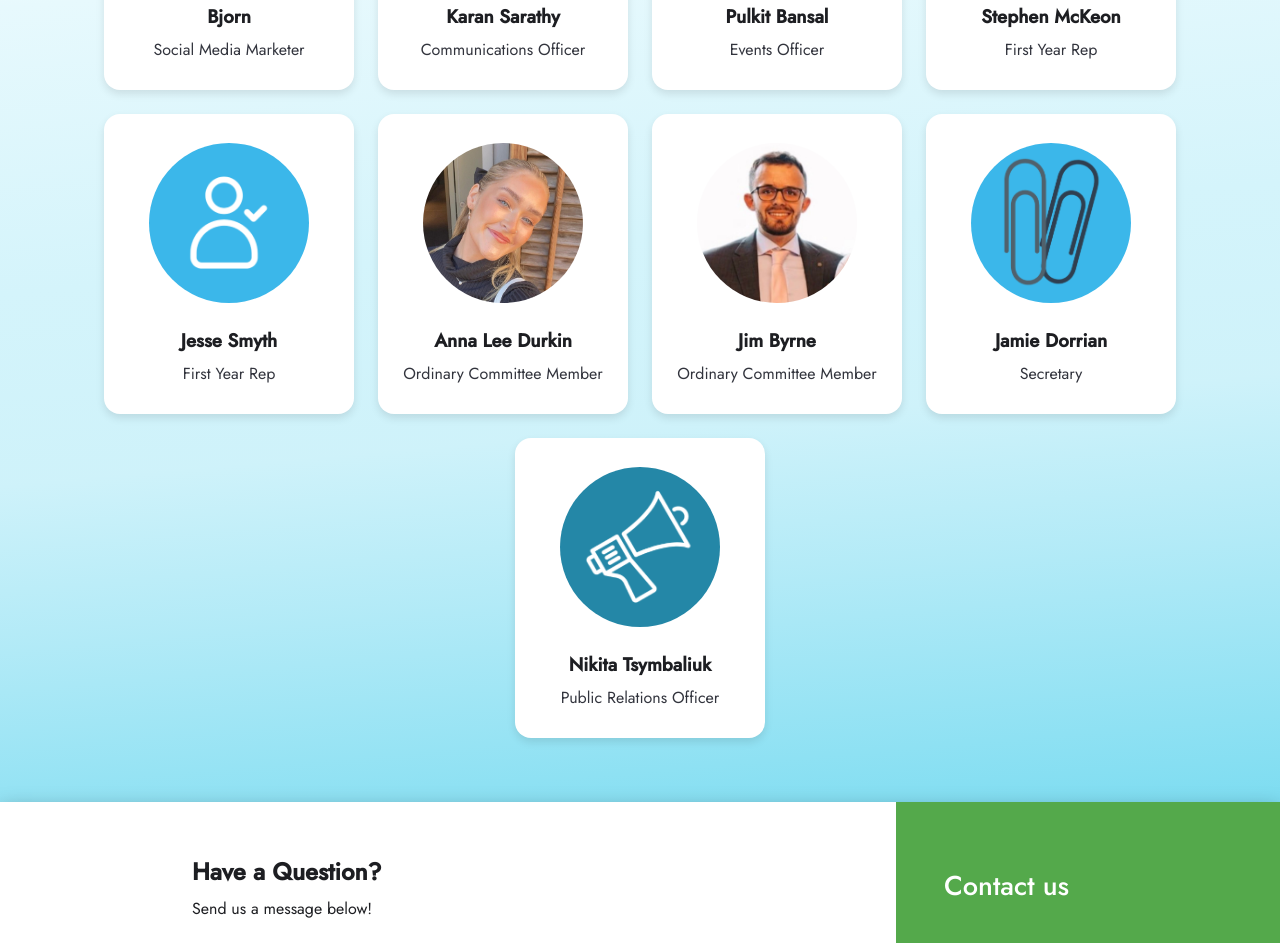
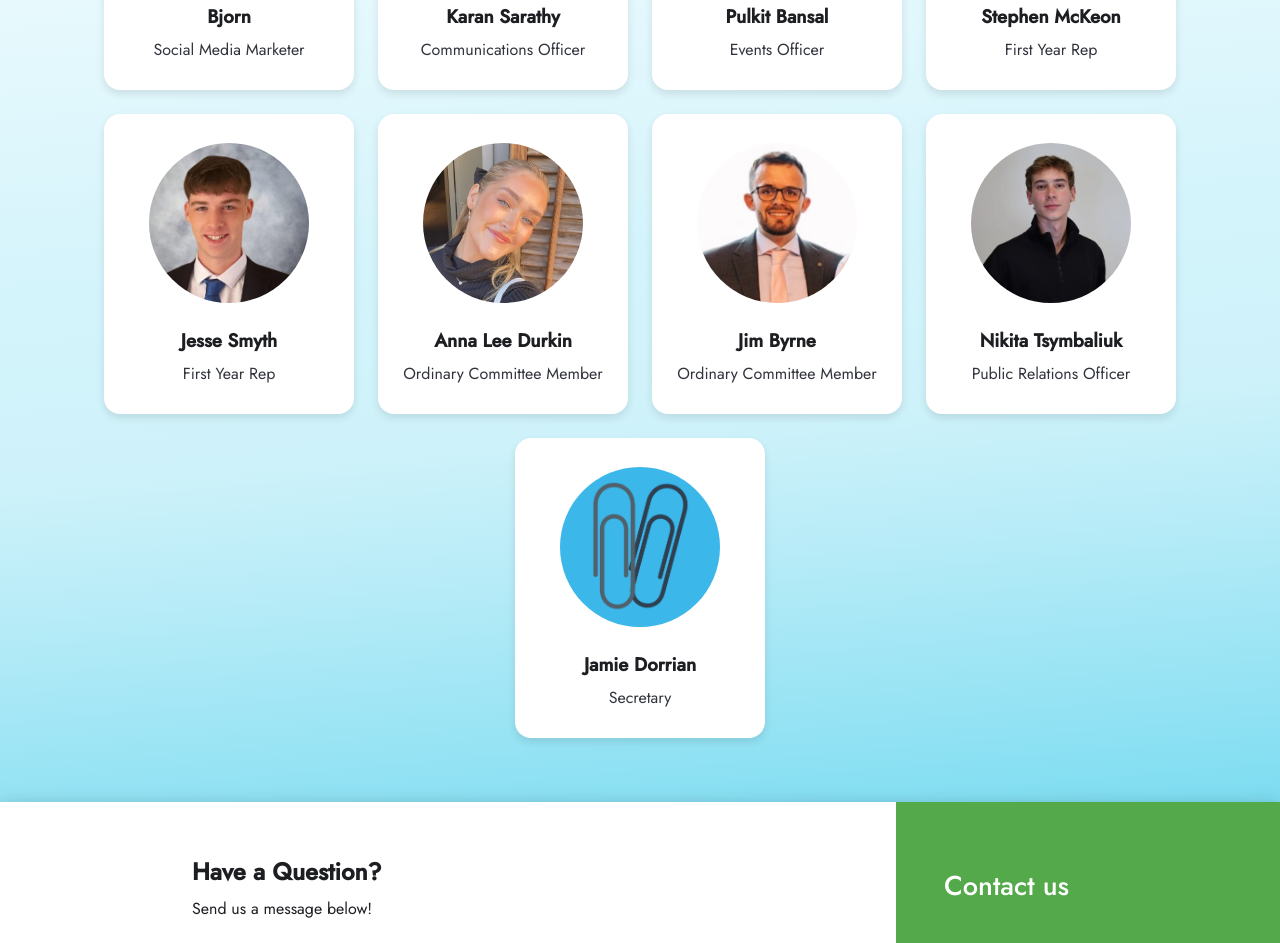
Before and after one commit to justyna-przy/ulces.github.io, a plain HTML site: page about.html in a window 1280 px wide. Shown: the part 772-1715 px from the top of the page. Drawn offline with Linux system fonts and the light colour scheme.

Commit message:
updated other committee members

```diff
--- a/about.html
+++ b/about.html
@@ -136,7 +136,7 @@
         </div>
         <div class="committee-member">
             <div class="member-photo">
-                <img src="images/commitee-members/commitee-member.png" alt="Jesse">
+                <img src="images/commitee-members/jesse.jpg" alt="Jesse">
             </div>
             <h3>Jesse Smyth</h3>
             <p>First Year Rep</p>
@@ -157,18 +157,19 @@
         </div>
         <div class="committee-member">
             <div class="member-photo">
+                <img src="images/commitee-members/nikita.jpg" alt="Nikita">
+            </div>
+            <h3>Nikita Tsymbaliuk</h3>
+            <p>Public Relations Officer</p>
+        </div>
+        <div class="committee-member">
+            <div class="member-photo">
                 <img src="images/commitee-members/secretary.png" alt="Jamie">
             </div>
             <h3>Jamie Dorrian</h3>
             <p>Secretary</p>
         </div>
-        <div class="committee-member">
-            <div class="member-photo">
-                <img src="images/commitee-members/pr.png" alt="Nikita">
-            </div>
-            <h3>Nikita Tsymbaliuk</h3>
-            <p>Public Relations Officer</p>
-        </div>
+
     </div>
 </section>
 
```
Also changed, not shown: images/commitee-members/jesse.jpg (added), images/commitee-members/nikita.jpg (added).
